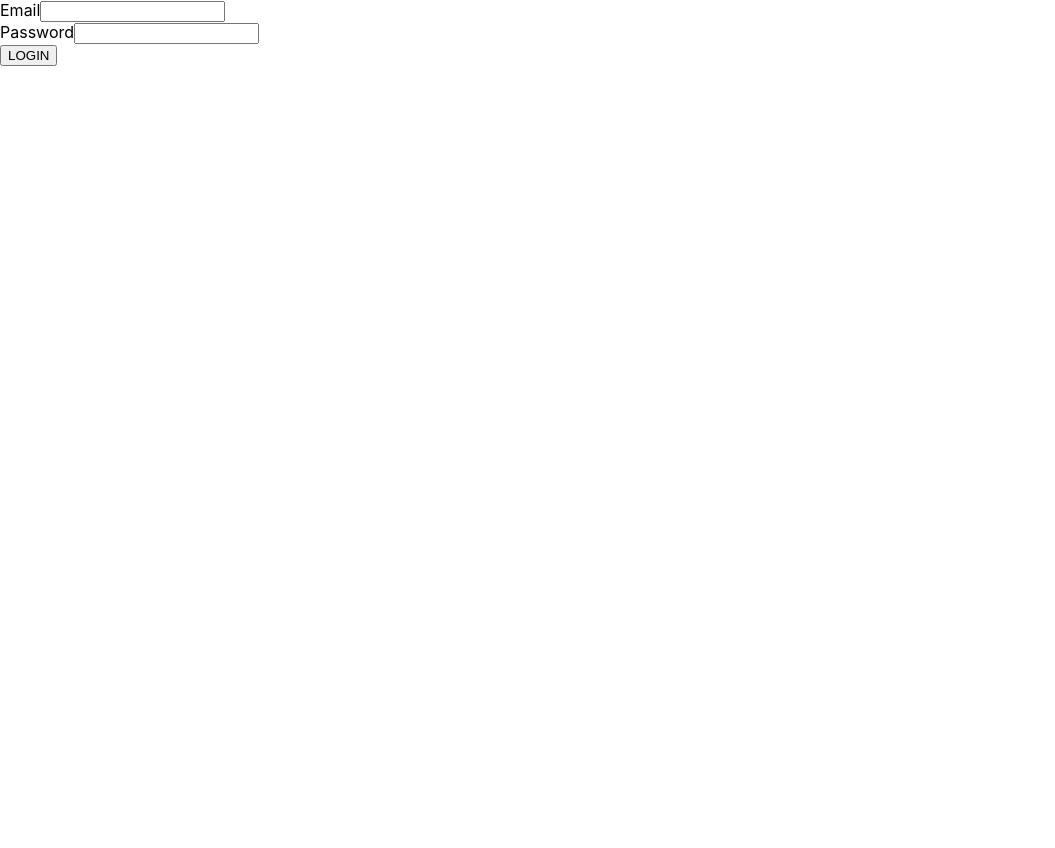
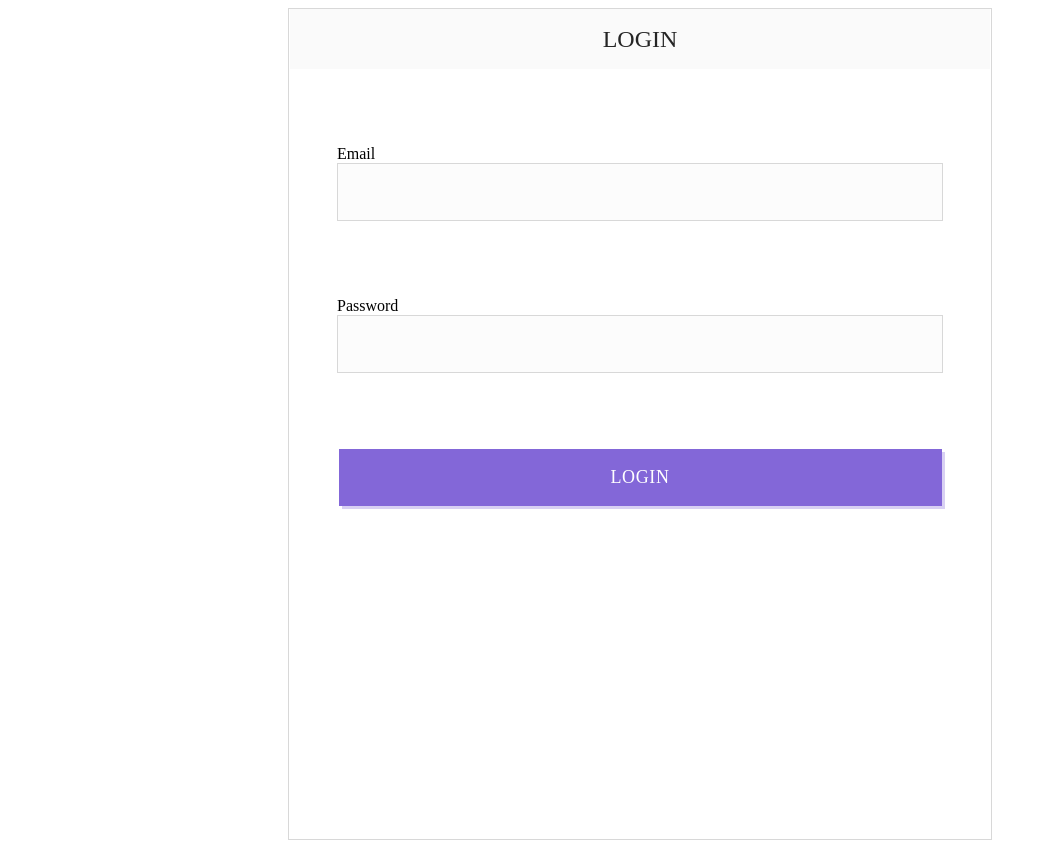
Before and after one commit to lejlakasum/AuctionApp, a React (Create React App) app in the folder Frontend/auction-app/: page /login in a window 1280 px wide. Shown: the whole page, without its empty margins (0-1055 px from the left). Before the commit the page ends 800 px from the top, so only its background shows below. Built offline with nearby package versions, Linux system fonts and the light colour scheme.

Commit message:
Add css style for login and registration

```diff
--- a/Frontend/auction-app/src/Components/FormField/GenericField.jsx
+++ b/Frontend/auction-app/src/Components/FormField/GenericField.jsx
@@ -1,11 +1,15 @@
 import React from "react";
+import "../../index.css"
 
 const GenericField = ({ label, validationMessage, ...props }) => {
     return (
-        <div>
+        <div className={"generic-field"}>
             <label>{label}</label>
             <input {...props} />
-            <label>{validationMessage}</label>
+            <small>
+                <label className={"validation-error"}>{validationMessage}</label>
+            </small>
+
         </div>
     );
 }
--- a/Frontend/auction-app/src/index.css
+++ b/Frontend/auction-app/src/index.css
@@ -1,13 +1,65 @@
-body {
-  margin: 0;
-  font-family: -apple-system, BlinkMacSystemFont, 'Segoe UI', 'Roboto', 'Oxygen',
-    'Ubuntu', 'Cantarell', 'Fira Sans', 'Droid Sans', 'Helvetica Neue',
-    sans-serif;
-  -webkit-font-smoothing: antialiased;
-  -moz-osx-font-smoothing: grayscale;
+.form-box {
+  display: flex;
+  justify-content: center;
 }
 
-code {
-  font-family: source-code-pro, Menlo, Monaco, Consolas, 'Courier New',
-    monospace;
+.form {
+  width: 702px;
+  height: 830px;
+  background: #FFFFFF;
+  border: 1px solid #D8D8D8;
+  display: flex;
+  flex-direction: column;
+  align-items: center;
 }
+
+.form-title {
+  width: 700px;
+  height: 60px;
+  background-color: #fafafa;
+  color: #252525;
+  font-family: "Lato-Bold";
+  font-size: 24px;
+  display: flex;
+  justify-content: center;
+  align-items: center;
+}
+
+.input-field {
+  display: flex;
+  flex-direction: column;
+  width: 600px;
+  height: 54px;
+  border: 1px solid #D8D8D8;
+  background-color: #FCFCFC;
+}
+
+.generic-field {
+  margin-top: 76px;
+}
+
+.btn-submit {
+  width: 603px;
+  height: 57px;
+  border: 3px solid #8367D8;
+  font-size: 18px;
+  margin-top: 76px;
+}
+
+.btn-login {
+  width: 603px;
+  height: 57px;
+  font-family: Lato-Bold;
+    font-size: 18px;
+  color: #FFFFFF;
+  letter-spacing: 0.63px;
+  text-align: center;
+  margin-top: 76px;
+  background: #8367D8;
+  border: 3px solid #8367D8;
+  box-shadow: 3px 3px 0 0 rgba(131,103,216,0.31);
+}
+
+.validation-error {
+  color: red;
+}
--- a/Frontend/auction-app/src/pages/Authentication/Login.jsx
+++ b/Frontend/auction-app/src/pages/Authentication/Login.jsx
@@ -3,6 +3,7 @@ import GenericField from "../../Components/FormField/GenericField"
 import { handleFieldChange } from "../index.jsx"
 import axios from "axios"
 import { useHistory, useLocation } from "react-router-dom"
+import "../../index.css"
 
 
 const Login = props => {
@@ -20,12 +21,18 @@ const Login = props => {
     };
 
     return (
-        <div>
-            <GenericField id={"email"} name={"email"} label={"Email"} type={"text"} onChange={(e) => handleFieldChange(e, setUser)} />
-            <GenericField id={"password"} name={"password"} label={"Password"} type={"text"} onChange={(e) => handleFieldChange(e, setUser)} />
-            <label>{errorMessage}</label>
-            <button type={"button"} onClick={() => handleLoginClick(user)} >LOGIN</button>
+        <div className={"form-box"}>
+            <div className={"form"}>
+                <div className={"form-title"}>
+                    LOGIN
+                </div>
+                <GenericField id={"email"} name={"email"} label={"Email"} className={"input-field"} type={"text"} onChange={(e) => handleFieldChange(e, setUser)} />
+                <GenericField id={"password"} name={"password"} label={"Password"} className={"input-field"} type={"text"} onChange={(e) => handleFieldChange(e, setUser)} />
+                <label className={"validation-error"}>{errorMessage}</label>
+                <button type={"button"} className={"btn-login"} onClick={() => handleLoginClick(user)} >LOGIN</button>
+            </div>
         </div>
+
     )
     function handleLoginClick(user) {
 
--- a/Frontend/auction-app/src/pages/Authentication/Registration.jsx
+++ b/Frontend/auction-app/src/pages/Authentication/Registration.jsx
@@ -2,6 +2,7 @@ import React from "react";
 import GenericField from "../../Components/FormField/GenericField"
 import { handleFieldChange } from "../index.jsx"
 import axios from "axios"
+import "../../index.css"
 
 
 const Registration = props => {
@@ -25,16 +26,22 @@ const Registration = props => {
     let url = props.baseUrl + "/user"
 
     return (
-        <div>
-            <div>
-                {message}
+        <div className={"form-box"}>
+            <div className={"form"}>
+                <div className={"form-title"}>
+                    REGISTER
+                </div>
+                <GenericField id={"firstName"} name={"firstName"} label={"First Name"} className={"input-field"} type={"text"} onChange={(e) => handleFieldChange(e, setUser)} validationMessage={validation.firstName} />
+                <GenericField id={"lastName"} name={"lastName"} label={"Last Name"} className={"input-field"} type={"text"} onChange={(e) => handleFieldChange(e, setUser)} validationMessage={validation.lastName} />
+                <GenericField id={"email"} name={"email"} label={"Email"} className={"input-field"} type={"text"} onChange={(e) => handleFieldChange(e, setUser)} validationMessage={validation.email} />
+                <GenericField id={"password"} name={"password"} label={"Password"} className={"input-field"} type={"password"} onChange={(e) => handleFieldChange(e, setUser)} validationMessage={validation.password} />
+                <button type={"button"} className={"btn-submit"} onClick={(e) => handleRegisterClick(e, user)} >REGISTER</button>
+                <div className={"form-info"}>
+                    {message}
+                </div>
             </div>
-            <GenericField id={"firstName"} name={"firstName"} label={"First Name"} type={"text"} onChange={(e) => handleFieldChange(e, setUser)} validationMessage={validation.firstName} />
-            <GenericField id={"lastName"} name={"lastName"} label={"Last Name"} type={"text"} onChange={(e) => handleFieldChange(e, setUser)} validationMessage={validation.lastName} />
-            <GenericField id={"email"} name={"email"} label={"Email"} type={"text"} onChange={(e) => handleFieldChange(e, setUser)} validationMessage={validation.email} />
-            <GenericField id={"password"} name={"password"} label={"Password"} type={"password"} onChange={(e) => handleFieldChange(e, setUser)} validationMessage={validation.password} />
-            <button type={"button"} onClick={(e) => handleRegisterClick(e, user)} >REGISTER</button>
         </div>
+
     )
 
     function handleRegisterClick(e, user) {
```
